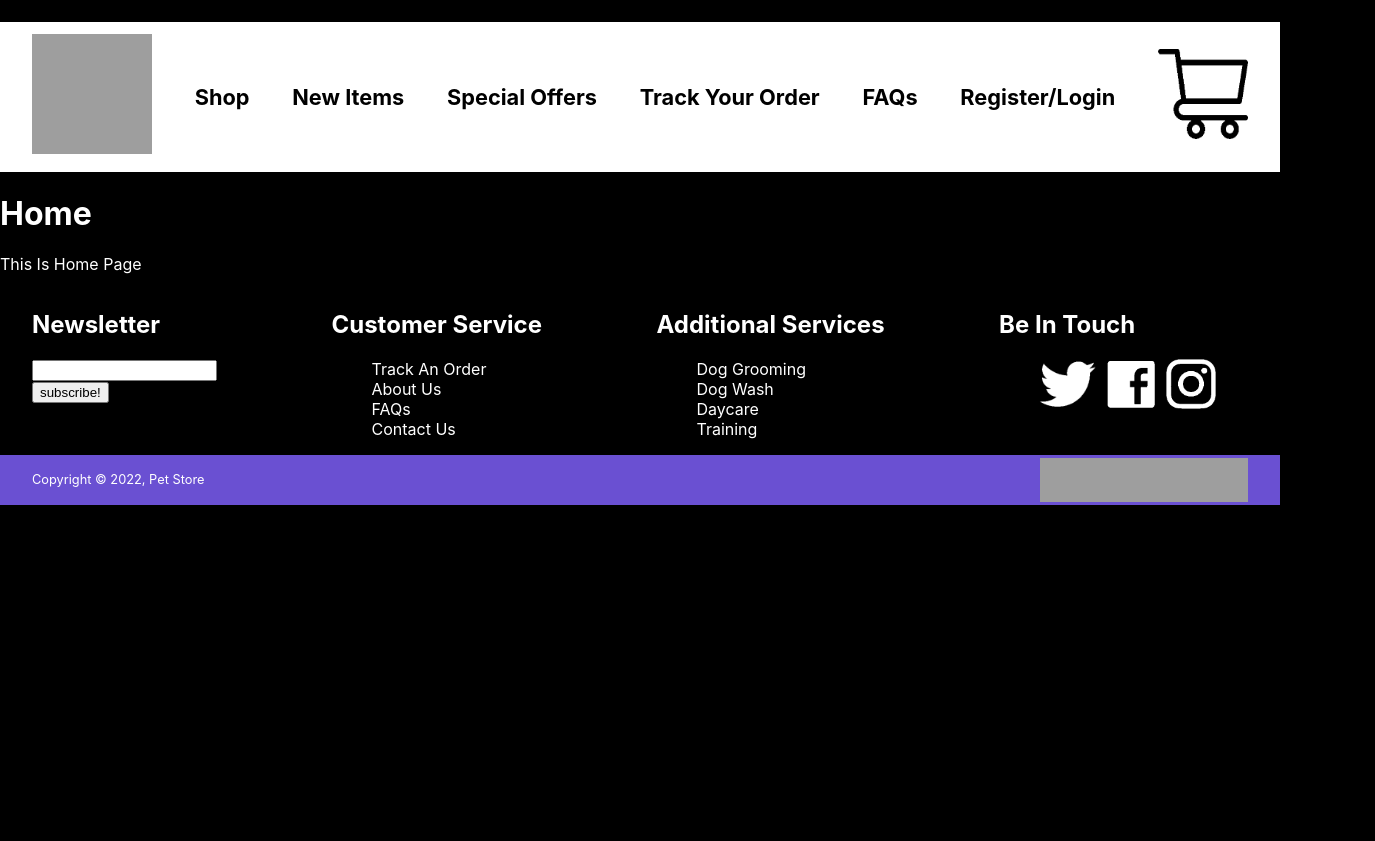
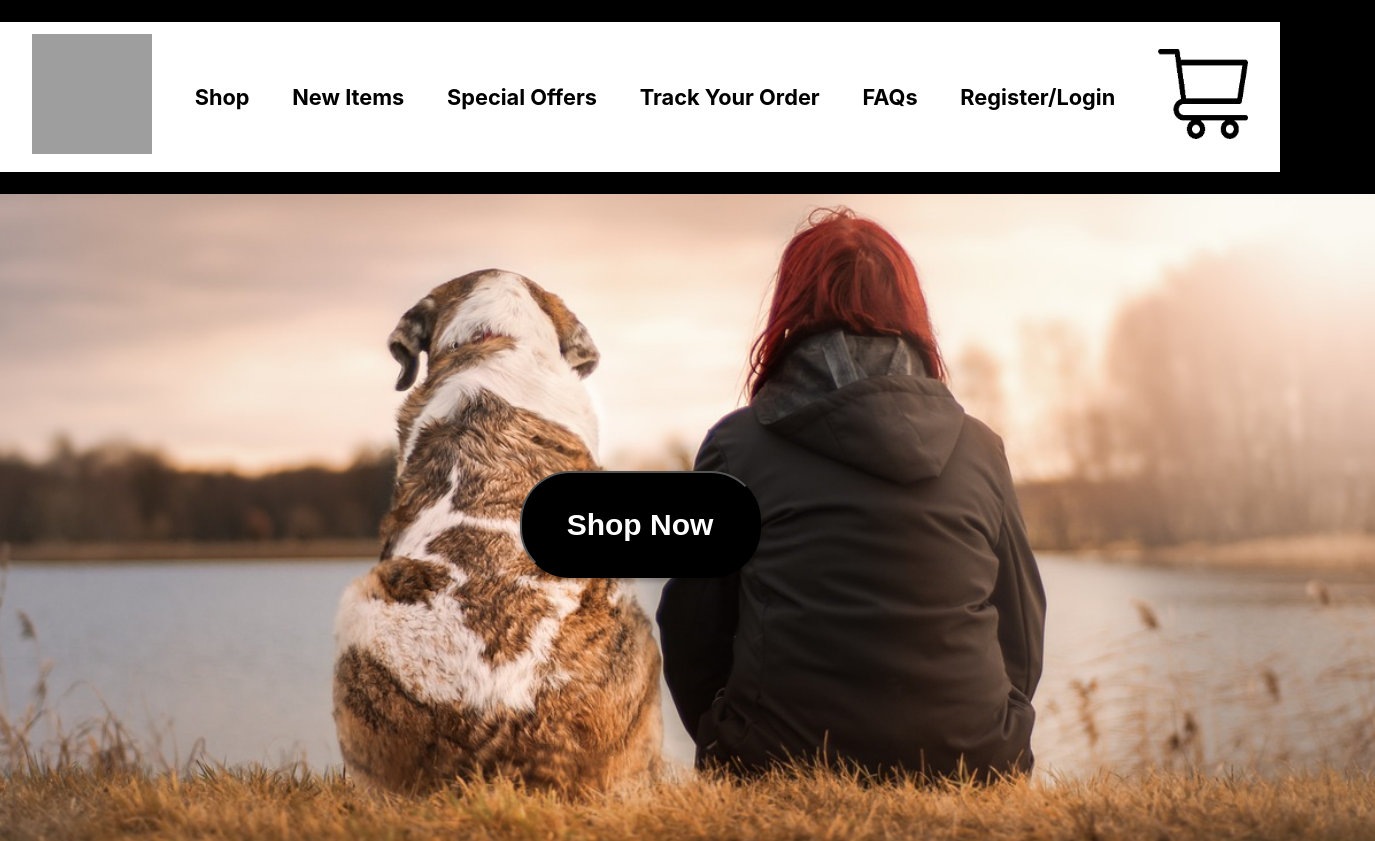
Before and after one commit to dplascenciap/CSFS1010-Assignment-1, a React (Create React App) app in the folder petstore_ecommerce/: page / in a window 1280 px wide. Shown: the top 841 px of the page, 1375 px wide, since content can reach past the window. Before the commit the page ends 800 px from the top, so only its background shows below. Built offline with nearby package versions, Linux system fonts and the light colour scheme; grey boxes are pictures that could not be loaded.

Commit message:
Add main picture to main page

```diff
--- a/petstore_ecommerce/src/App.css
+++ b/petstore_ecommerce/src/App.css
@@ -55,6 +55,41 @@ body {
   background-color: #F89C14;
 }
 
+/* Main page - All sizes */
+.main_page {
+  display: flex;
+  justify-content: center;
+  align-items: center;
+}
+
+/* Main picture*/
+#img_main {
+  width: 1470px;
+  height: 662px;
+  position: relative;
+}
+
+/* Shop npw button */
+/* Shop now button*/
+.shop_now {
+  position: absolute;
+  height: 107px;
+  width: 241px;
+  background-color: black;
+  color: white;
+  text-transform: capitalize;
+  box-shadow: 0px 4px 4px rgba(0, 0, 0, 0.25);
+  border-radius: 50px;
+  font-weight: 700;
+  font-size: 30px;
+  line-height: 36px;
+}
+
+.shop_now:hover {
+  background-color: #F89C14;
+  cursor: pointer;
+}
+
 /* Footer - Copyright section all sizes */
 .copyright {
   display: flex;
--- a/petstore_ecommerce/src/components/HomePage.js
+++ b/petstore_ecommerce/src/components/HomePage.js
@@ -5,11 +5,12 @@
 
 function HomePage() {
     return (
-        <div>
-            <h1>Home</h1>
-            <p>
-                This is home page
-            </p>
+        <div className="main_page">
+            <img src="./assets/main_picture.png"
+                            alt="Dog sitting next to a person"
+                            id="img_main"
+                        />
+            <button class="shop_now">shop now</button>
         </div>
     )
 }
```
Also changed, not shown: petstore_ecommerce/public/assets/main_picture.png (added).
